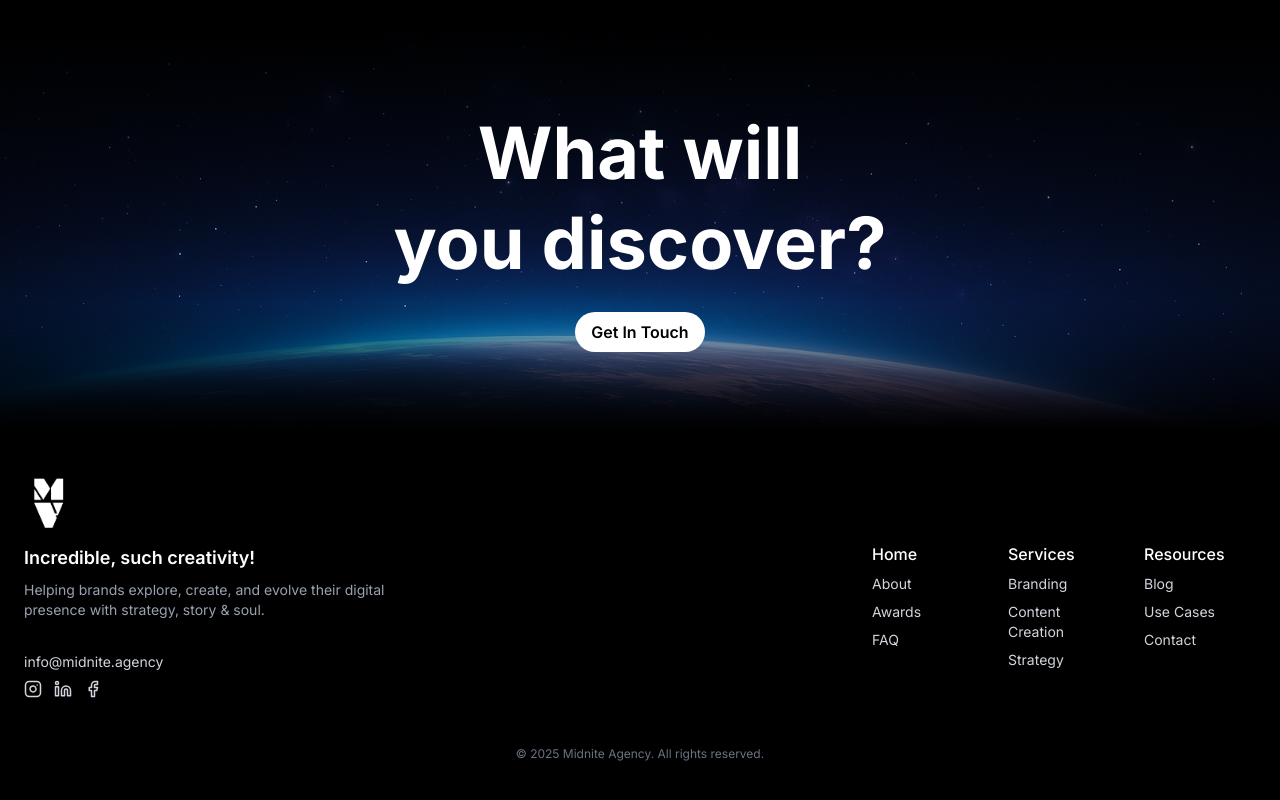
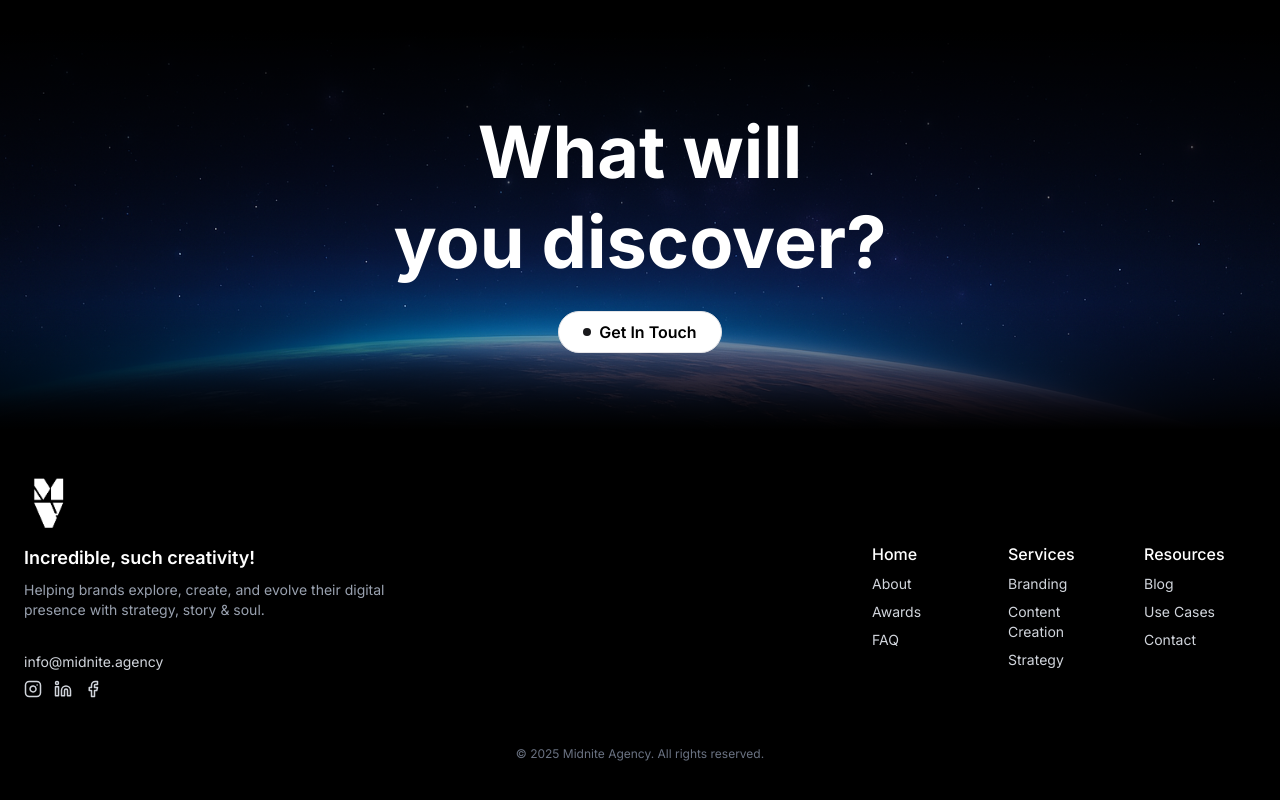
Before and after one commit to anthonynuge/midnite-agency, a Next.js app: page / in a window 1280 px wide. Shown: the part 1066-1866 px from the top of the page. Built offline with nearby package versions, Linux system fonts and the light colour scheme.

Commit message:
Add interactive cta button.

```diff
--- a/src/components/common/CtaSection.tsx
+++ b/src/components/common/CtaSection.tsx
@@ -1,5 +1,6 @@
 import Image from "next/image";
 import React from "react";
+import { InteractiveHoverButton } from "../magicui/interactive-hover-button";
 
 const CtaSection = () => {
   return (
@@ -26,9 +27,9 @@ const CtaSection = () => {
           What will <br /> you discover?
         </h1>
         <div className="flex justify-center gap-4">
-          <button className="bg-white text-black font-semibold py-2 px-4 rounded-full hover:bg-gray-200 transition">
+          <InteractiveHoverButton className="light text-black">
             Get In Touch
-          </button>
+          </InteractiveHoverButton>
         </div>
       </div>
     </section>
```
